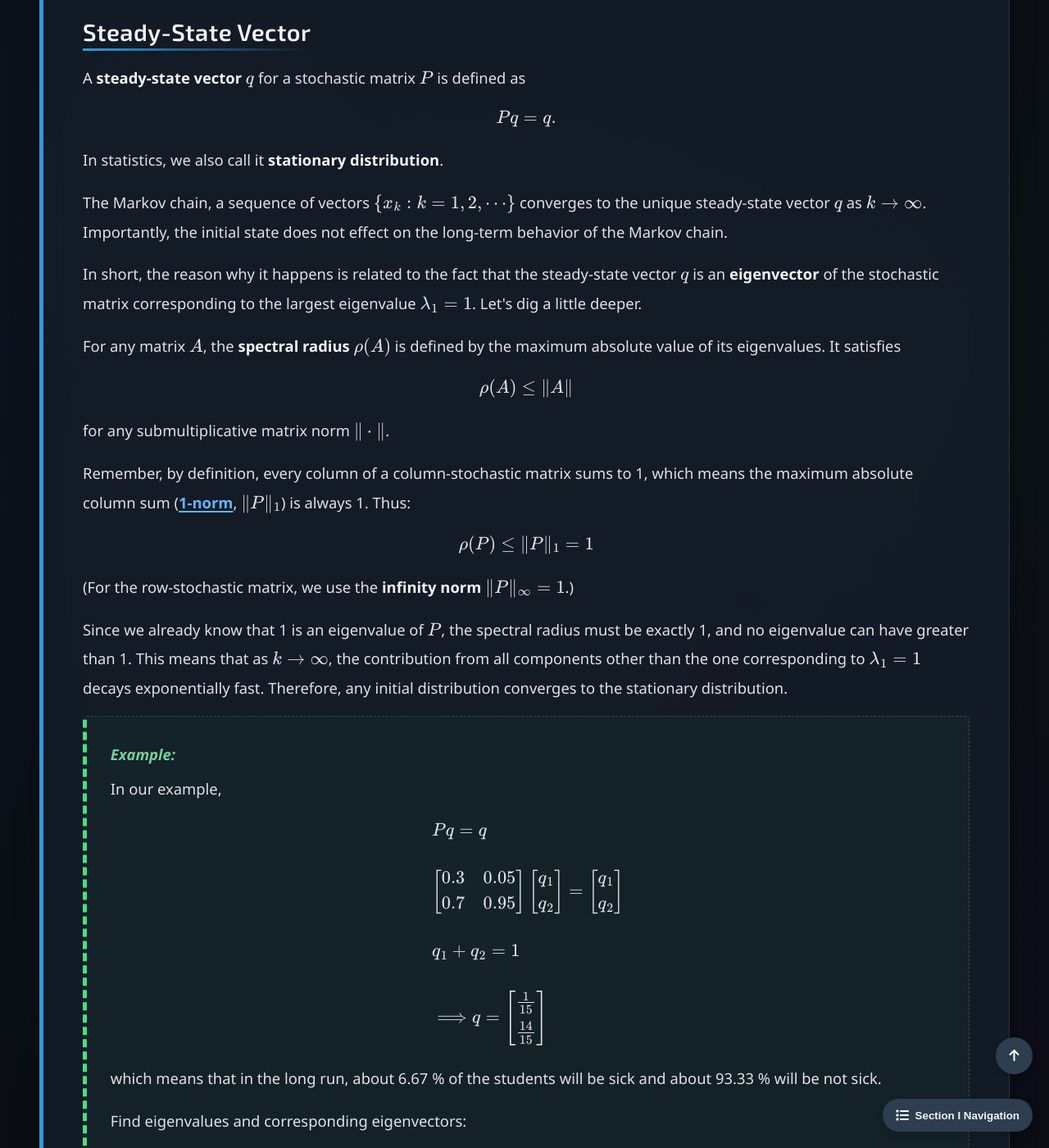
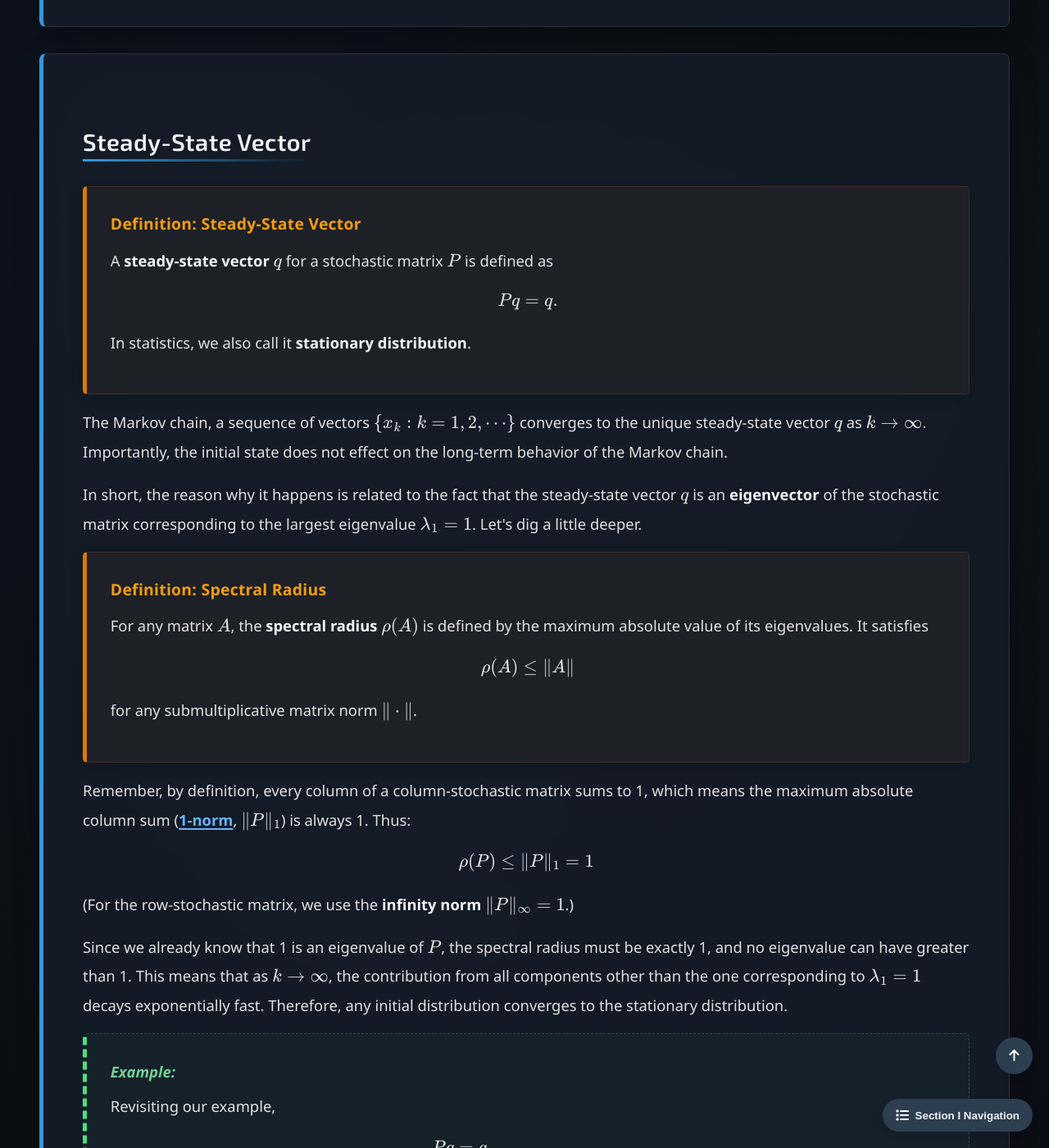
Before and after one commit to Yusukey01/yusukey01.github.io, a Jekyll site: the page built from Mathematics/Linear_algebra/stochastic.html, in a window 1280 px wide and 1400 px high, scrolled down 2809 px. Shown: the whole window at 82% size. Built offline with Jekyll 4.4.1, drawn with Linux system fonts in a browser that asks for light colours; some of the changed text lies outside the part shown.

Commit message:
revised explanations

```diff
--- a/Mathematics/Linear_algebra/stochastic.html
+++ b/Mathematics/Linear_algebra/stochastic.html
@@ -27,11 +27,14 @@ uses_python: false
             <section id="sto" class="section-content">
                 <h2>Stochastic Matrix</h2>
 
+                <div class="theorem">
+                    <span class="theorem-title">Definition: Stochastic Matrix & Probability Vector</span>
                     <p>
                         A <strong>probability vector</strong> \(x \in \mathbb{R}^n\) is a vector with nonnegative entries that add up
                         to 1, and A <strong>stochastic matrix</strong>(or <strong>transition matrix</strong>) \(P \in \mathbb{R}^{n \times n}\) is
                         a square matrix whose "columns" are probability vectors.
                     </p>
+                </div>
 
                 <p>
                     Note: In this page, we will use the <strong>column-stochastic matrix</strong>, but we can also use the
@@ -110,6 +113,9 @@ uses_python: false
 
             <section id="ssv" class="section-content">
                 <h2>Steady-State Vector</h2>
+
+                <div class="theorem">
+                    <span class="theorem-title">Definition: Steady-State Vector</span>
                      <p>
                         A <strong>steady-state vector</strong> \(q\) for a stochastic matrix \(P\) is defined as
                         \[
@@ -117,6 +123,7 @@ uses_python: false
                         \]
                         In statistics, we also call it <strong>stationary distribution</strong>.
                     </p>
+                </div>
 
                 <p>
                     The Markov chain, a sequence of vectors \(\{x_k : k = 1, 2, \cdots\}\) converges to the unique steady-state
@@ -130,14 +137,17 @@ uses_python: false
                     dig a little deeper.
                 </p>
 
+                <div class="theorem">
+                    <span class="theorem-title">Definition: Spectral Radius</span>
                       <p>
-                    For any matrix \(A\), the <strong>spectral radius</strong> \(\rho(A)\) is defined by the maximum absolute value of its
-                    eigenvalues. It satisfies
+                        For any matrix \(A\), the <strong>spectral radius</strong> \(\rho(A)\) is defined by the maximum absolute value
+                        of its eigenvalues. It satisfies
                         \[
                         \rho(A) \leq \| A \|
                         \]
                         for any submultiplicative matrix norm \(\| \cdot \| \).
                     </p>
+                </div>
 
                 <p>
                     Remember, by definition, every column of a column-stochastic matrix sums to 1, which means the maximum absolute
@@ -145,19 +155,19 @@ uses_python: false
                     \[
                     \rho(P) \leq \| P \|_1 = 1
                     \]
-                    (For the row-stochastic matrix, we use the <strong>infinity norm</strong> \(\| P \|_{\infty} =1\).)
+                    (For the row-stochastic matrix, we use the <strong>infinity norm</strong> \(\| P \|_{\infty} = 1\).)
                 </p>
                 <p>
                     Since we already know that 1 is an eigenvalue of \(P\), the spectral radius must be exactly 1, and no eigenvalue
                     can have greater than 1. This means that as \(k \to \infty\), the contribution from all components other than the
-                    one corresponding to \(\lambda_1 =1\) decays exponentially fast. Therefore, any initial distribution converges to the
+                    one corresponding to \(\lambda_1 = 1\) decays exponentially fast. Therefore, any initial distribution converges to the
                     stationary distribution.
                 </p>
 
                 <div class="proof">
                     <span class="proof-title">Example: </span>
                     <p>
-                        In our example,
+                        Revisiting our example,
                         \[
                         \begin{align*}
                         & P q = q \\\\
@@ -226,9 +236,13 @@ uses_python: false
                     are not always diagonalizable.
                 </p>
 
+                <div class="theorem">
+                    <span class="theorem-title">Definition: Doubly Stochastic Matrix</span>
                     <p>
-                    A matrix \(A\) is said to be <strong>doubly stochastic</strong> if the sum of each row and the sum of each column are 1.
+                        A matrix \(A\) is said to be <strong>doubly stochastic</strong> if the sum of each row and the sum of
+                        each column are 1.
                     </p>
+                </div>
 
                 <p>
                     In this case, the matrix is not always diagonalizable, but in the case \(n =2\), it becomes a symmetric matrix and thus, it is diagonalizable.
```
Also changed, not shown: other parts of Mathematics/Linear_algebra/stochastic.html (+1 -1 lines). Lines whose indentation alone changed are shown as unchanged.
